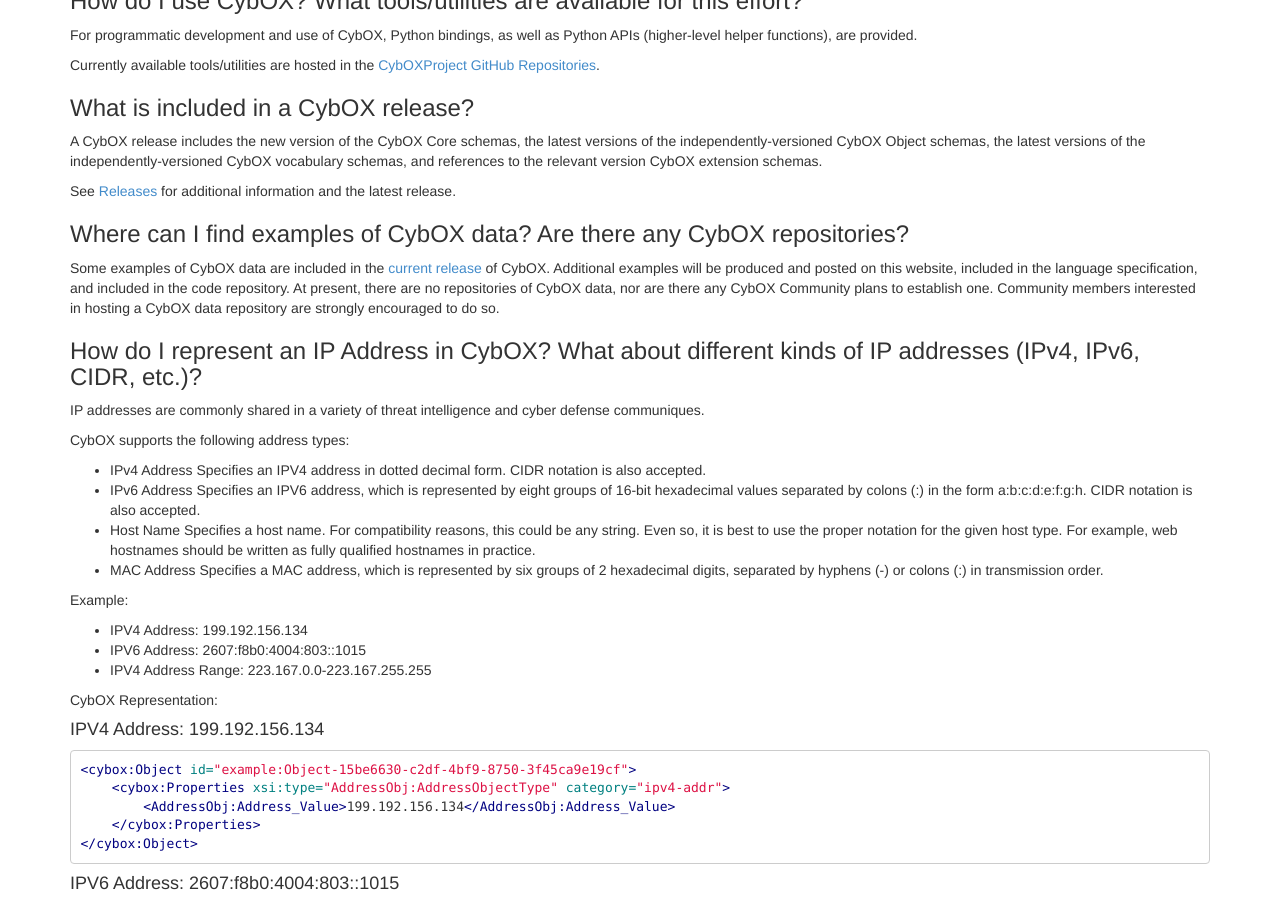
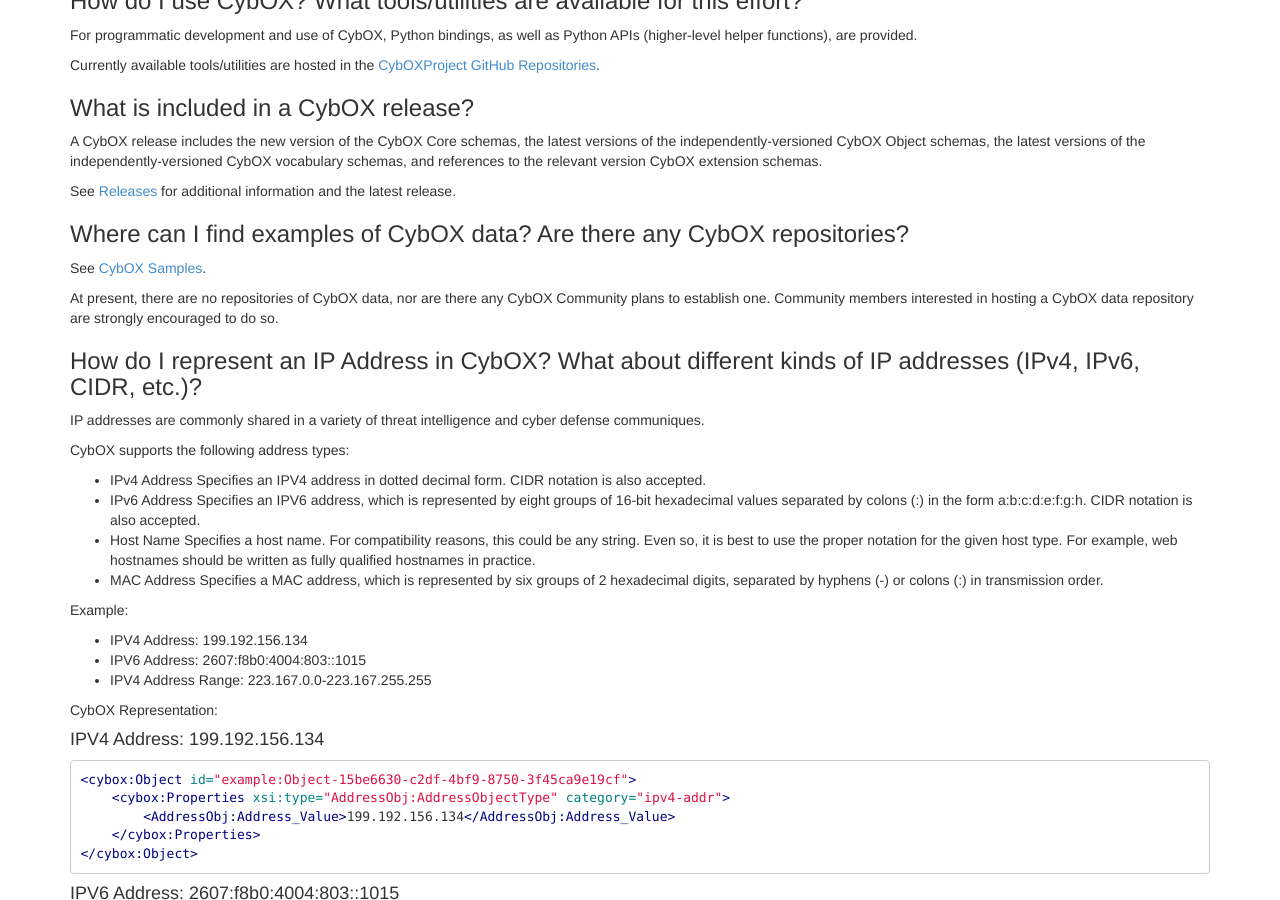
Before and after one commit to CybOXProject/cyboxproject.github.io, a Jekyll site: the page built from faqs/index.md, in a window 1280 px wide and 900 px high, scrolled down 3367 px. Built offline with Jekyll 4.4.1, drawn with Linux system fonts in a browser that asks for light colours; Markdown is read by kramdown in place of the engine named in the settings.

Commit message:
Updated 1 faq answer with link to Samples page
Updated the "Where can I find examples of CybOX data? Are there any CybOX repositories?" answer.

```diff
--- a/faqs/index.md
+++ b/faqs/index.md
@@ -142,7 +142,9 @@
 
 ### Where can I find examples of CybOX data? Are there any CybOX repositories?
 
-Some examples of CybOX data are included in the [current release](http://cyboxproject.github.io/releases/2.1/) of CybOX. Additional examples will be produced and posted on this website, included in the language specification, and included in the code repository. At present, there are no repositories of CybOX data, nor are there any CybOX Community plans to establish one. Community members interested in hosting a CybOX data repository are strongly encouraged to do so.
+See [CybOX Samples](http://cyboxproject.github.io/samples/).
+
+At present, there are no repositories of CybOX data, nor are there any CybOX Community plans to establish one. Community members interested in hosting a CybOX data repository are strongly encouraged to do so.
 
 ### How do I represent an IP Address in CybOX? What about different kinds of IP addresses (IPv4, IPv6, CIDR, etc.)?
 
```
